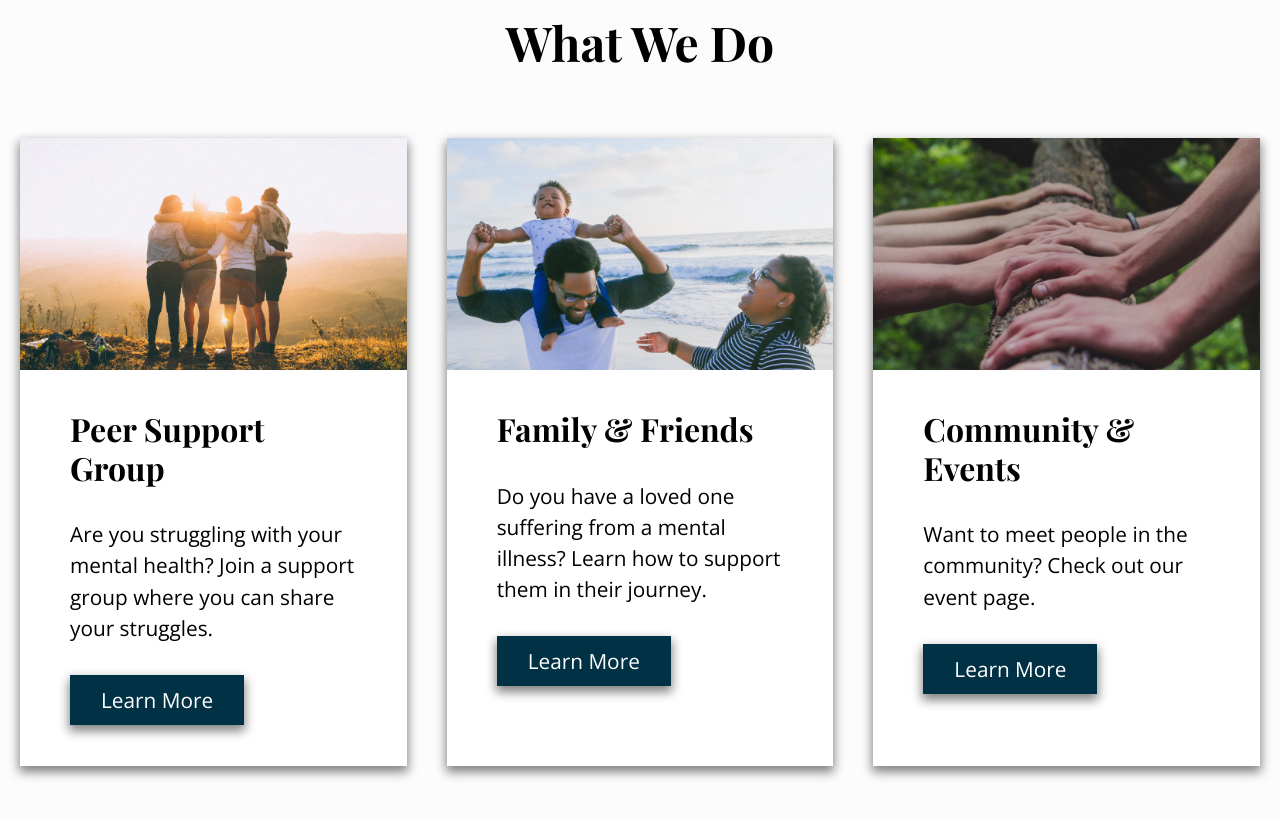
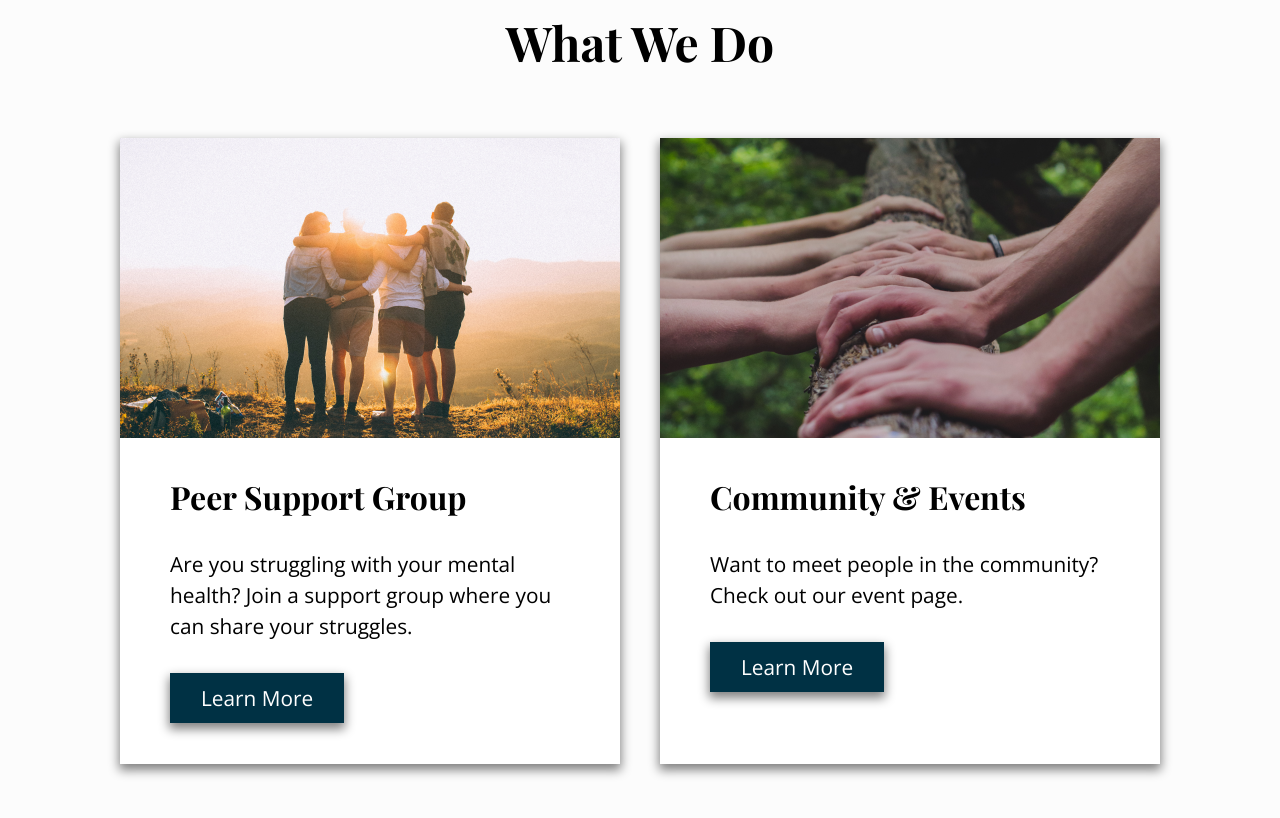
Before and after one commit to grle/dbsa-sv, a plain HTML site: page index.html in a window 1280 px wide. Shown: the part 1640-2458 px from the top of the page. Drawn offline with nearby package versions, Linux system fonts and the light colour scheme; a web font is replaced by a local one.

Commit message:
update home

```diff
--- a/index.html
+++ b/index.html
@@ -83,23 +83,22 @@
         <h3>Peer Support Group</h3>
         <p>Are you struggling with your mental health? Join a support group
           where you can share your struggles.</p>
-        <a class="btn shadow" href="pages/programs.html#support-group">Learn More</a>
+          <a class="btn shadow center-me" href="pages/programs.html">Learn More</a>
       </div>
-      <div class="shadow box-padding">
+      <!-- <div class="shadow box-padding">
         <img src="img/index-img/family-lawrence-crayton.png" alt="picture for friends and family, credit to lawrence crayton from unsplash">
         <h3>Family & Friends</h3>
         <p>Do you have a loved one suffering from a mental illness? Learn how
           to support them in their journey.</p>
-        <a class="btn shadow" href="pages/programs.html#friends-family">Learn More</a>
-      </div>
+      </div> -->
       <div class="shadow box-padding">
         <img src="img/index-img/community-shane-rounce.png" alt="picture for community, credit to shane rounce from unsplash">
         <h3>Community & Events</h3>
         <p>Want to meet people in the community? Check out our event page.</p>
-        <a class="btn shadow" href="pages/programs.html#community">Learn More</a>
+        <a class="btn shadow center-me" href="https://www.meetup.com/dbsasiliconvalley/">Learn More</a>
       </div>
     </div>
-  </div>
+    </div>
 
   <!-- GET INVOLVED -->
   <div class="spacing">
```
